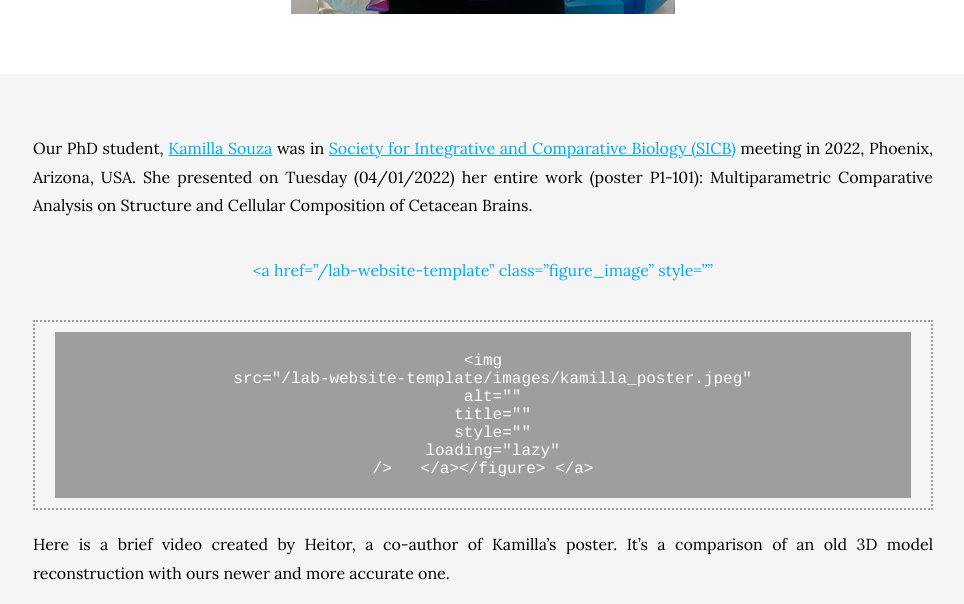
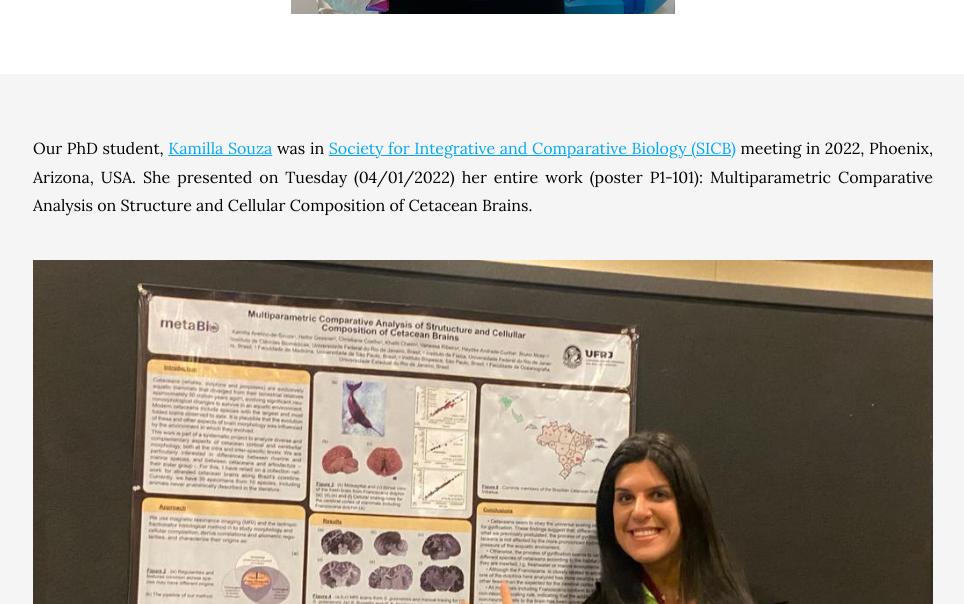
Before and after one commit to metaBIOlab/metabio, a Jekyll site: the page built from _posts/2021-12-16-post-3.md, in a window 1280 px wide and 900 px high, scrolled down 860 px, cut to the strip 0-604 px from the top of the window. Shown: the whole strip, without its empty margins (157-1121 px from the left). Built offline with Jekyll 4.4.1, drawn with Linux system fonts in a browser that asks for light colours; nearby versions of some CDN libraries.

Commit message:
FIX HTML

```diff
--- a/_posts/2021-12-16-post-3.md
+++ b/_posts/2021-12-16-post-3.md
@@ -10,9 +10,15 @@ member: kamilla-souza
 ---
 Our PhD student, [Kamilla Souza](kamilla-souza) was in [Society for Integrative and Comparative Biology (SICB)](https://burkclients.com/sicb/meetings/2022/site/) meeting in 2022, Phoenix, Arizona, USA. She presented on Tuesday (04/01/2022) her entire work (poster P1-101): Multiparametric Comparative Analysis on Structure and Cellular Composition of Cetacean Brains.
 
-<a>
-{%- include figure.html image="images/kamilla_poster.jpeg" height='50%' link='' -%}
-</a>
+<figure class="figure">
+  <a class="figure_image">
+    <img
+      src="/images/kamilla_poster.jpeg"
+      style="{{ img }}"
+      loading="lazy"
+    />
+    </a>
+</figure>
 <p>
 Here is a brief video created by Heitor, a co-author of Kamilla’s poster. It’s a comparison of an old 3D model reconstruction with ours newer and more accurate one.
 </p>
```
